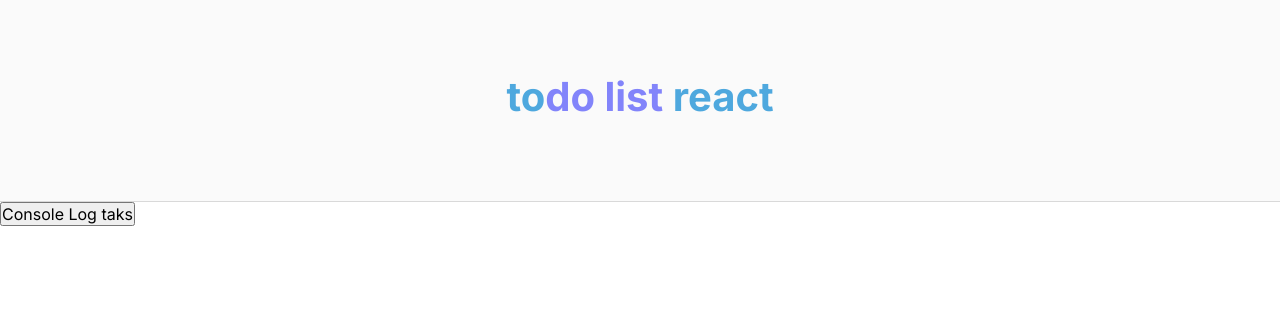
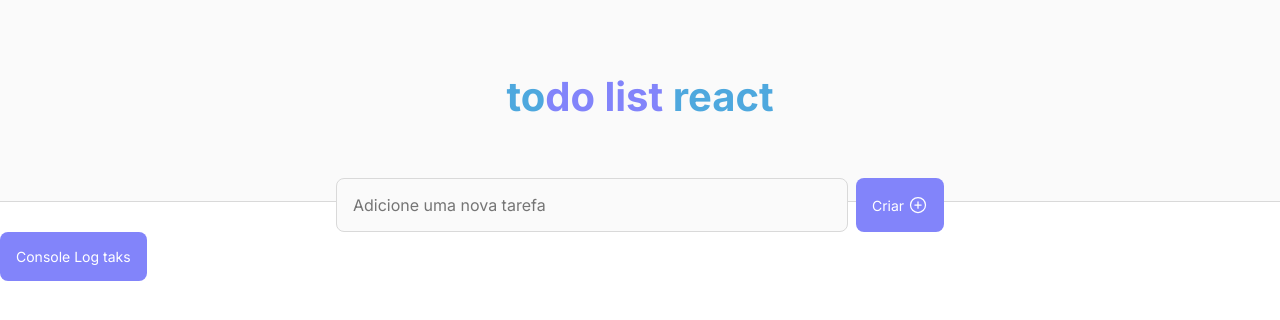
Before and after one commit to mayaraviana/todoist, a React (Vite) app: page / in a window 1280 px wide. Shown: the top 320 px of the page. Built offline with nearby package versions, Linux system fonts and the light colour scheme.

Commit message:
create searchBar component, add phospor icons

```diff
--- a/package.json
+++ b/package.json
@@ -9,6 +9,7 @@
     "preview": "vite preview"
   },
   "dependencies": {
+    "phosphor-react": "^1.4.1",
     "react": "^18.2.0",
     "react-dom": "^18.2.0",
     "uuid": "^9.0.0"
--- a/src/App.tsx
+++ b/src/App.tsx
@@ -1,6 +1,7 @@
 import { useState } from "react";
 import { v4 as uuidv4 } from "uuid";
 import { Header } from "./components/Header";
+import { SearchBar } from "./components/SearchBar";
 
 import "./global.css";
 
@@ -17,6 +18,7 @@ function App() {
   return (
     <div>
       <Header />
+      <SearchBar />
       <button onClick={consoleLogTaks}>Console Log taks</button>
     </div>
   );
--- /dev/null
+++ b/src/components/SearchBar.module.css
@@ -0,0 +1,24 @@
+.searchBar {
+  display: flex;
+  gap: 0.5rem;
+  justify-content: center;
+  margin-top: -1.5rem;
+}
+input {
+  background-color: var(--gray-100);
+  border: 1px solid var(--gray-200);
+  border-radius: 8px;
+  padding: 1rem;
+  width: 40%;
+}
+button {
+  background-color: var(--purple-300);
+  border: none;
+  border-radius: 8px;
+  color: var(--white);
+  font-size: 0.875rem !important;
+  padding: 1rem;
+  display: flex;
+  gap: 0.25rem;
+  align-items: center;
+}
--- /dev/null
+++ b/src/components/SearchBar.tsx
@@ -0,0 +1,13 @@
+import styles from "./SearchBar.module.css";
+import { PlusCircle } from "phosphor-react";
+
+export function SearchBar() {
+  return (
+    <div className={styles.searchBar}>
+      <input type="text" placeholder="Adicione uma nova tarefa" />
+      <button>
+        Criar <PlusCircle size={20} />
+      </button>
+    </div>
+  );
+}
--- a/src/global.css
+++ b/src/global.css
@@ -38,3 +38,6 @@ button {
   font-weight: 400;
   font-size: 1rem;
 }
+button {
+  cursor: pointer;
+}
```
Also changed, not shown: 1 other file (tests, documents, lock files or other folders).
